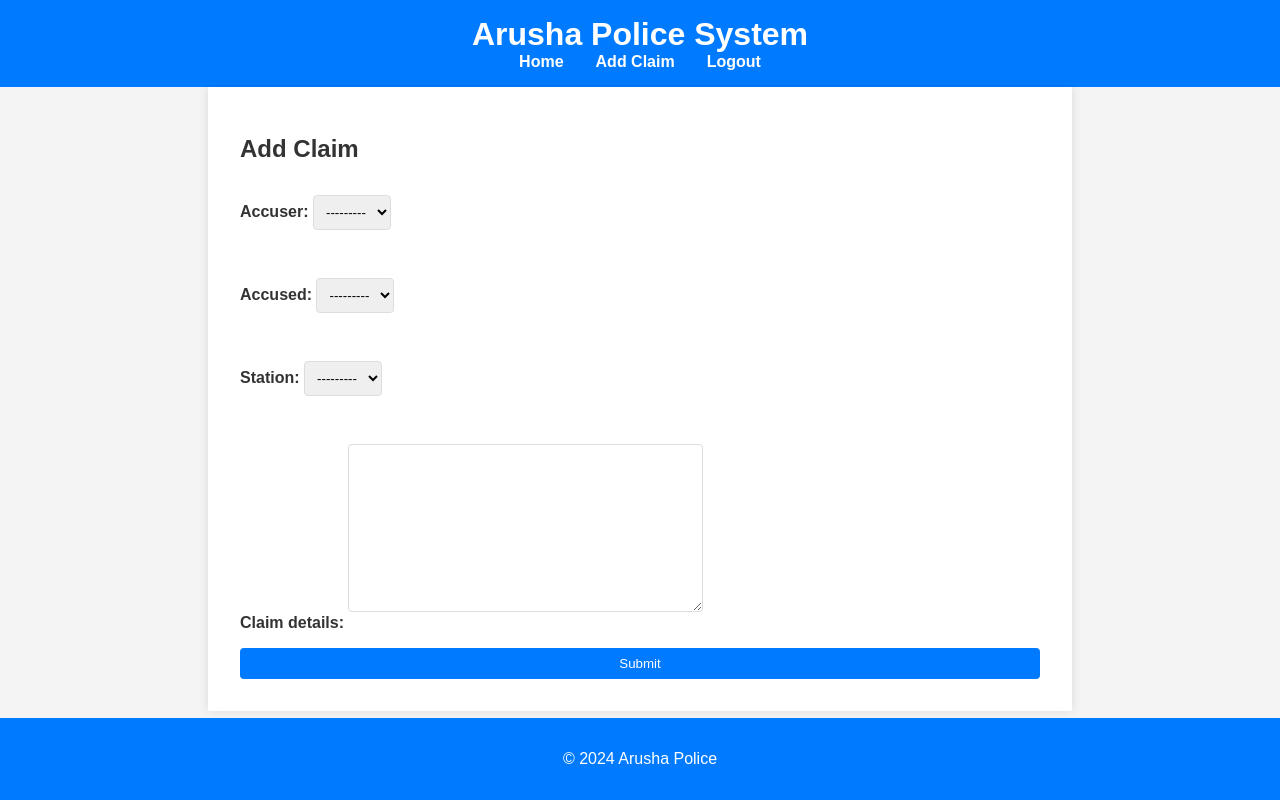
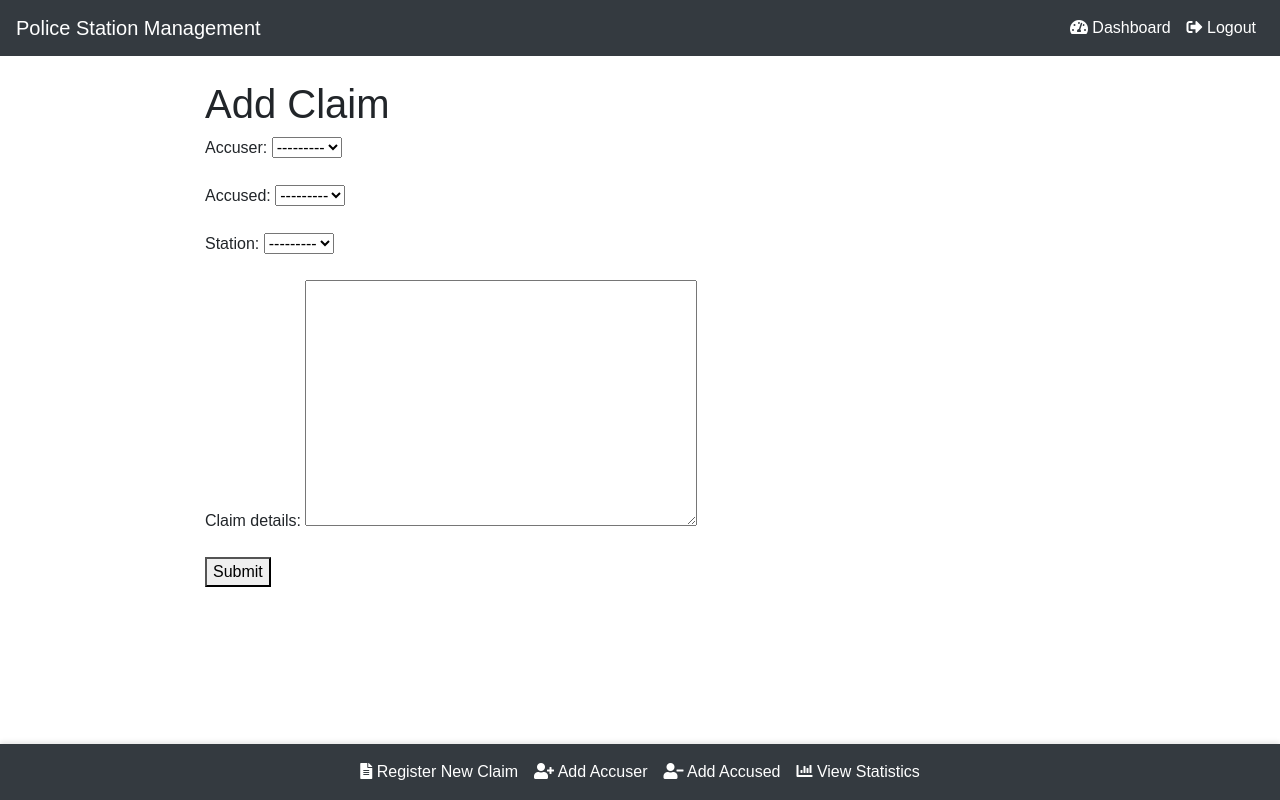
Before and after one commit to FrankMwandi/station-management, a Django app: page /add_claim/ in a window 1280 px wide. Run offline with Django 5.2, Linux system fonts and the light colour scheme; the visitor is signed in with stand-in values (Sample User, id 1); data that the repository does not hold is empty; some libraries are stand-ins or nearby versions.

Commit message:
base templates

```diff
--- a/reports/templates/base_generic.html
+++ b/reports/templates/base_generic.html
@@ -1,33 +1,104 @@
 <!DOCTYPE html>
-<html lang="en">
+<html>
 <head>
-    <meta charset="UTF-8">
-    <meta name="viewport" content="width=device-width, initial-scale=1.0">
-    <title>{% block title %}Arusha Police System{% endblock %}</title>
-    {% load static %}
-    <link rel="stylesheet" href="{% static 'css/styles.css' %}">
+    <title>{% block title %}Police Station Management{% endblock %}</title>
+    <link rel="stylesheet" href="https://stackpath.bootstrapcdn.com/bootstrap/4.5.2/css/bootstrap.min.css">
+    <link rel="stylesheet" href="https://cdnjs.cloudflare.com/ajax/libs/font-awesome/5.15.3/css/all.min.css">
+    <script src="https://code.jquery.com/jquery-3.5.1.slim.min.js"></script>
+    <script src="https://cdn.jsdelivr.net/npm/@popperjs/core@2.5.4/dist/umd/popper.min.js"></script>
+    <script src="https://stackpath.bootstrapcdn.com/bootstrap/4.5.2/js/bootstrap.min.js"></script>
+    <style>
+        body {
+            padding-bottom: 70px;
+            font-family: Arial, sans-serif;
+        }
+        .navbar {
+            background-color: #343a40;
+        }
+        .navbar-brand, .nav-link {
+            color: #fff !important;
+        }
+        .footer-nav {
+            position: fixed;
+            bottom: 0;
+            width: 100%;
+            background-color: #343a40;
+            box-shadow: 0 -2px 5px rgba(0, 0, 0, 0.1);
+            z-index: 1030;
+        }
+        .footer-nav .nav-link {
+            color: #fff !important;
+        }
+        .form-group {
+            margin-bottom: 15px;
+        }
+        .card-body p {
+            margin-bottom: 10px;
+        }
+        .list-group-item {
+            padding: 1rem;
+        }
+        .btn-primary {
+            background-color: #007bff;
+            border: none;
+        }
+        .btn-primary:hover {
+            background-color: #0056b3;
+        }
+        .container {
+            max-width: 900px;
+        }
+    </style>
 </head>
 <body>
-    <header>
-        <h1>Arusha Police System</h1>
-        <nav>
-            <ul>
-                <li><a href="{% url 'home' %}">Home</a></li>
+    <nav class="navbar navbar-expand-lg navbar-dark">
+        <a class="navbar-brand" href="/">Police Station Management</a>
+        <button class="navbar-toggler" type="button" data-toggle="collapse" data-target="#navbarNav" aria-controls="navbarNav" aria-expanded="false" aria-label="Toggle navigation">
+            <span class="navbar-toggler-icon"></span>
+        </button>
+        <div class="collapse navbar-collapse" id="navbarNav">
+            <ul class="navbar-nav ml-auto">
                 {% if user.is_authenticated %}
-                    <li><a href="{% url 'add_claim' %}">Add Claim</a></li>
-                    <li><a href="{% url 'logout' %}">Logout</a></li>
+                <li class="nav-item">
+                    <a class="nav-link" href="{% url 'dashboard' %}"><i class="fas fa-tachometer-alt"></i> Dashboard</a>
+                </li>
+                <li class="nav-item">
+                    <a class="nav-link" href="{% url 'logout' %}"><i class="fas fa-sign-out-alt"></i> Logout</a>
+                </li>
                 {% else %}
-                    <li><a href="{% url 'login' %}">Login</a></li>
+                <li class="nav-item">
+                    <a class="nav-link" href="{% url 'login' %}"><i class="fas fa-sign-in-alt"></i> Login</a>
+                </li>
+                <li class="nav-item">
+                    <a class="nav-link" href="{% url 'register' %}"><i class="fas fa-user-plus"></i> Register</a>
+                </li>
                 {% endif %}
             </ul>
-        </nav>
-    </header>
-    <main>
+        </div>
+    </nav>
+
+    <div class="container mt-4">
         {% block content %}
         {% endblock %}
-    </main>
-    <footer>
-        <p>&copy; 2024 Arusha Police </p>
-    </footer>
+    </div>
+
+    <nav class="navbar navbar-expand-lg navbar-dark footer-nav">
+        <div class="container">
+            <ul class="navbar-nav mx-auto">
+                <li class="nav-item">
+                    <a class="nav-link" href="{% url 'create_claim' %}"><i class="fas fa-file-alt"></i> Register New Claim</a>
+                </li>
+                <li class="nav-item">
+                    <a class="nav-link" href="{% url 'add_accuser' %}"><i class="fas fa-user-plus"></i> Add Accuser</a>
+                </li>
+                <li class="nav-item">
+                    <a class="nav-link" href="{% url 'add_accused' %}"><i class="fas fa-user-minus"></i> Add Accused</a>
+                </li>
+                <li class="nav-item">
+                    <a class="nav-link" href="{% url 'claim_stats' %}"><i class="fas fa-chart-bar"></i> View Statistics</a>
+                </li>
+            </ul>
+        </div>
+    </nav>
 </body>
 </html>
```
